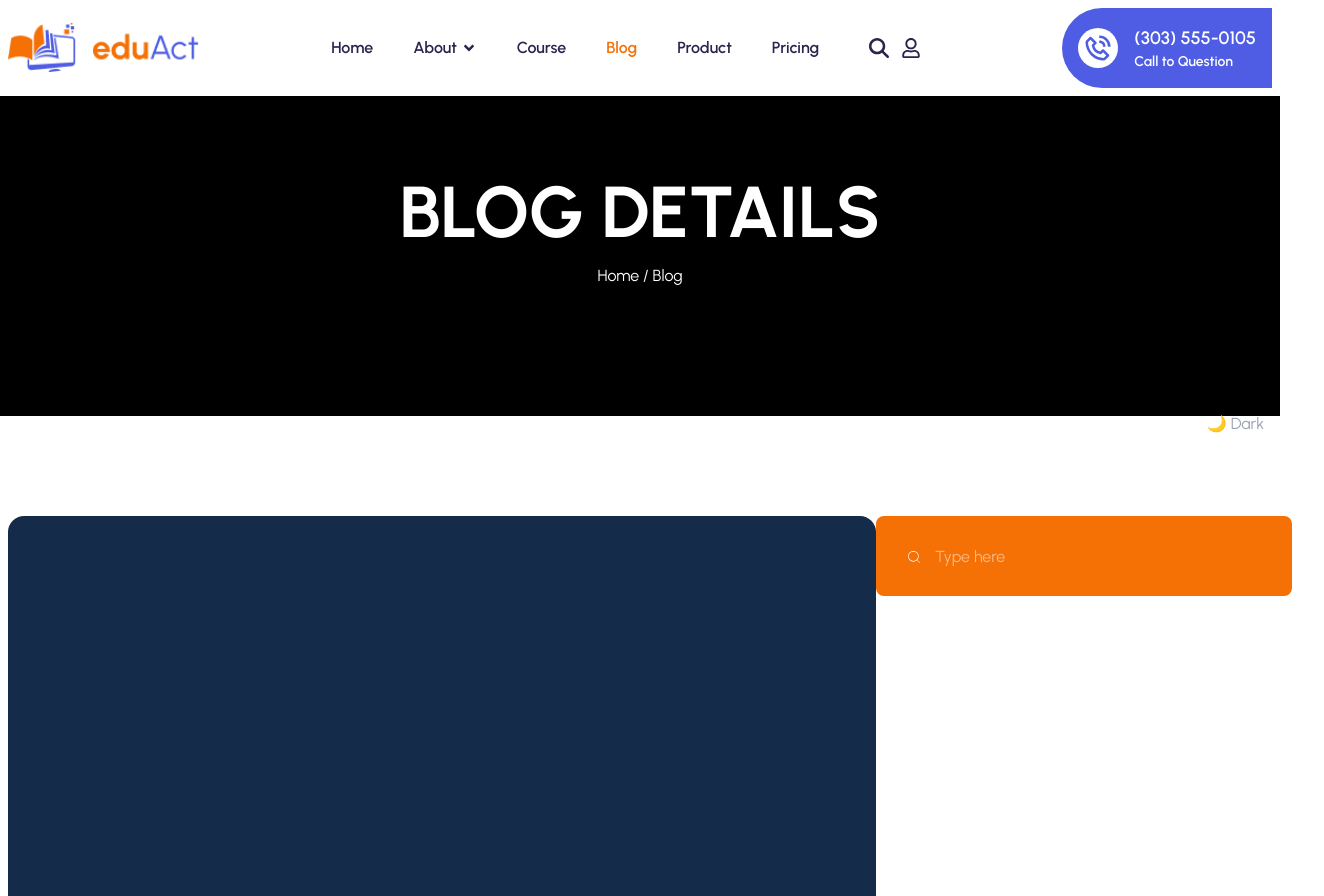
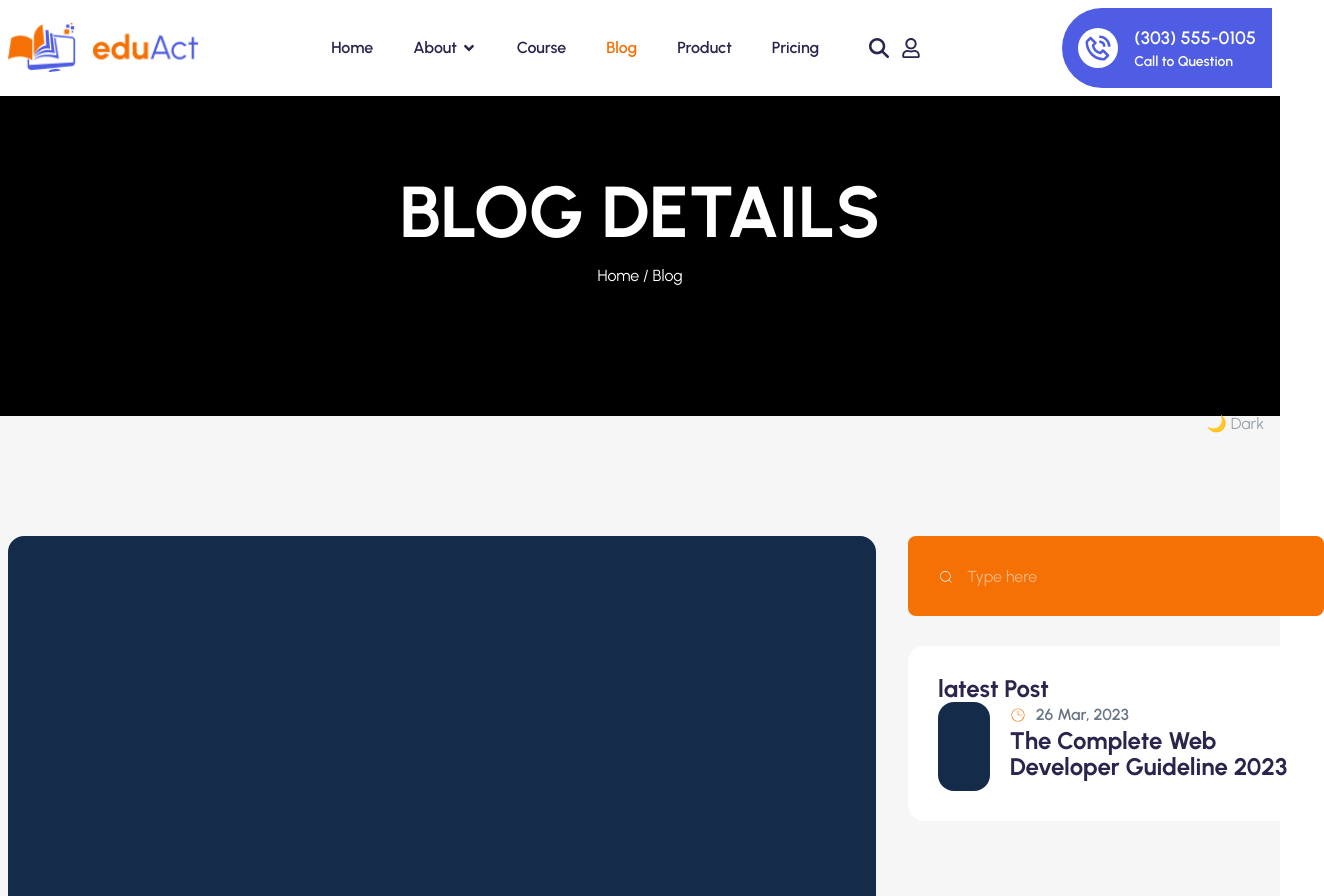
Before and after one commit to Mohammad-Nadil/ebt-eduact, a React (Vite) app: page /blog/2 in a window 1280 px wide. Shown: the top 896 px of the page, 1324 px wide, since content can reach past the window. Built offline with nearby package versions, Linux system fonts and the light colour scheme.

Commit message:
Enhance BlogDetails component layout with updated styling and latest post section

```diff
--- a/src/pages/BlogDetails.jsx
+++ b/src/pages/BlogDetails.jsx
@@ -17,9 +17,9 @@ const BlogDetails = () => {
 
         </Container>
       </div>
-      <div>
-        <Container className="my-[100px]">
-          <div className="flex justify-between">
+      <div className="bg-[#F6F6F6] py-[120px]">
+        <Container>
+          <div className="flex justify-between gap-[32px]">
             <div className="left">
               <div className="w-[868px] h-[449px] bg-[#152B4A] rounded-2xl"></div>
               <div className="flex gap-[40px] items-center mt-[40px] ">
@@ -101,8 +101,20 @@ const BlogDetails = () => {
                 <div className="absolute h-[20px] w-[20px] top-[33px] left-[30px] text-white"><CiSearch /></div>
             </div>
             {/* latest part */}
-            <div>
+            <div className="mt-[30px] p-[30px] bg-white rounded-2xl">
+              <h1 className="font-bold font-urbanist text-[24px] leading-[26px] text-[#2A254D]">latest Post</h1>
+              <div className="flex gap-[20px]">
+                <div className="h-[89px] w-[89px] bg-[#152B4A] rounded-2xl"></div>
+               <div className="">
+                 <div className="flex items-center gap-[10px]">
+                <span className="text-[#F57005]"><CiClock2 /></span>
+                <h3 className="font-semibold font-urbanist text-[16px] leading-[26px] text-[#697585]">26 Mar, 2023</h3>
+                </div>
+                <h1 className="font-bold font-urbanist text-[24px] leading-[26px] text-[#2A254D]">The Complete Web Developer Guideline 2023</h1>
+               </div>
 
+
+              </div>
             </div>
 
           </div>
```
